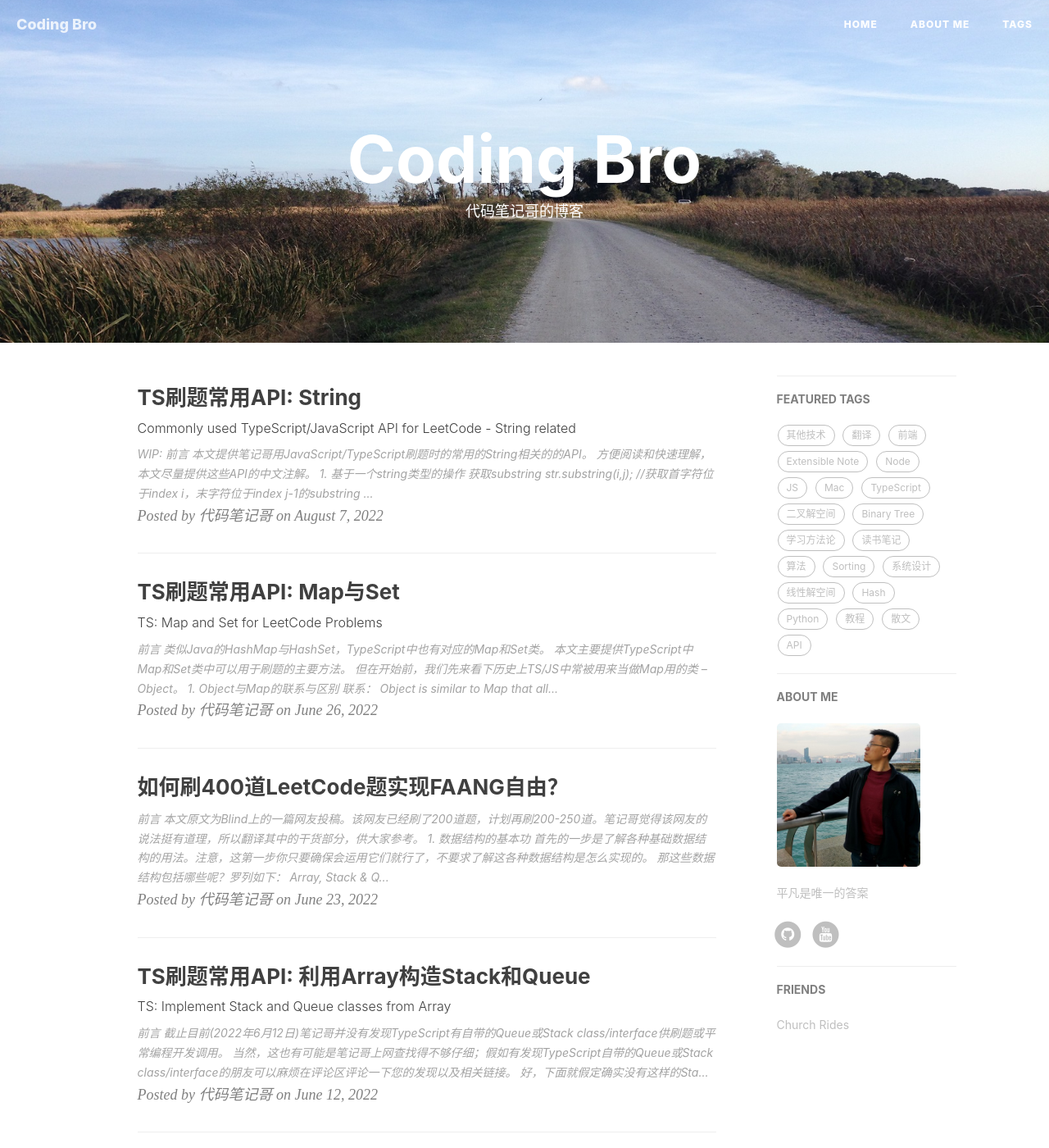
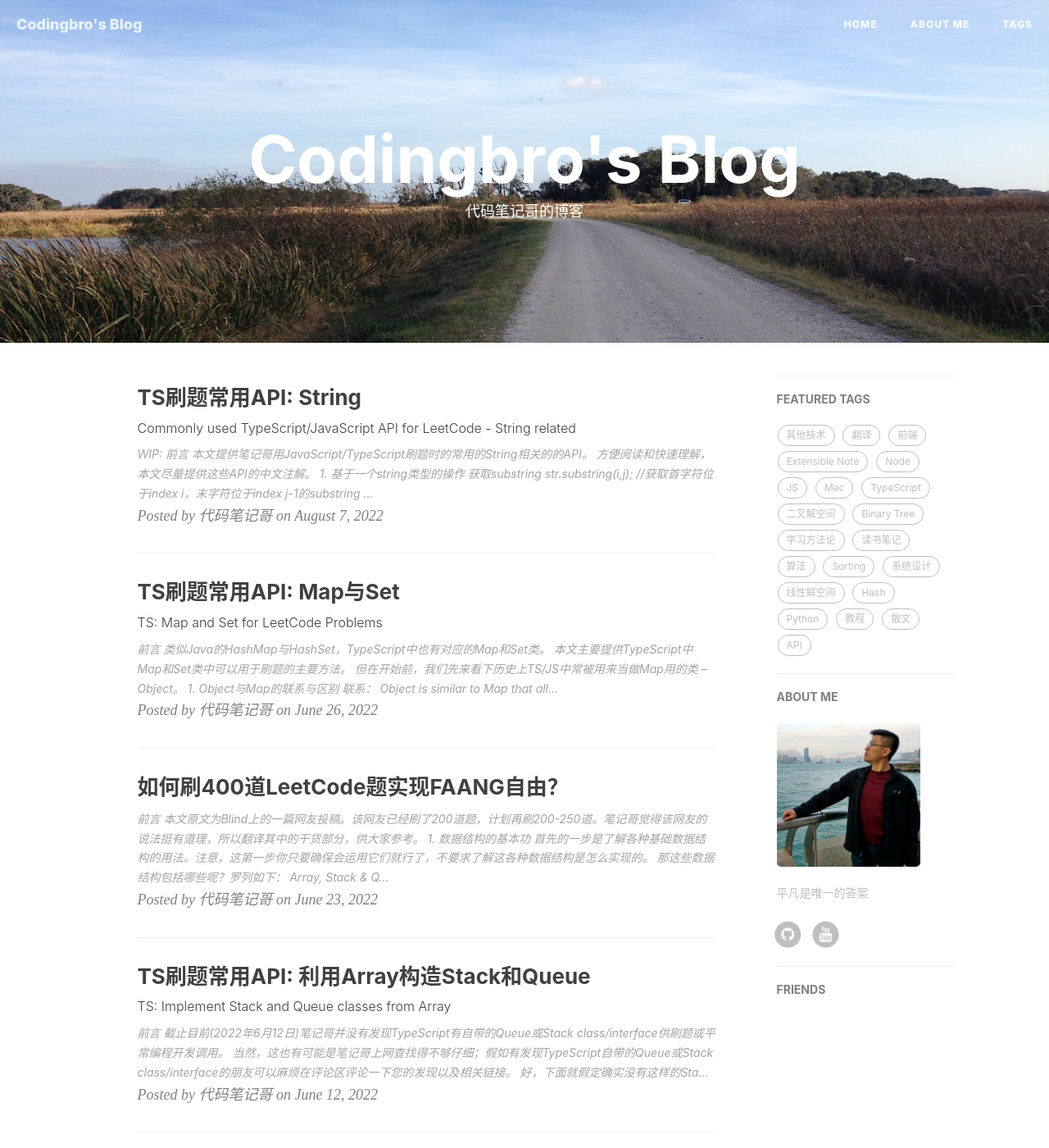
Before and after one commit to starwavelin/starwavelin.github.io, a Jekyll site: the page built from index.html, in a window 1280 px wide and 1400 px high. Shown: the whole window at 82% size. Built offline with Jekyll 4.4.1, drawn with Linux system fonts in a browser that asks for light colours; nearby versions of some CDN libraries; the list of posts is cut into pages by our own code; comment, search, counter and statistics services are not loaded; some of the changed text lies outside the part shown.

Commit message:
chore: update data in _config.yml file

```diff
--- a/_config.yml
+++ b/_config.yml
@@ -1,18 +1,17 @@
 # Site settings
-title: Coding Bro
-SEOTitle: 代码笔记哥 | Coding Bro
+title: Codingbro's Blog
+SEOTitle: 代码笔记哥 | Codingbro
 header-img: img/home-bg.jpg
 email:
-description: "The Cabin of Starwavelin (Coding Bro)"
-keyword: "starwavelin, xian lin, 代码笔记哥, 代码笔记哥的博客, 技术博客, ben lin, benxlin, tech blog"
-url: "https://starwavelin.github.io"   # your host, for absolute URL
+description: "The Blog of Codingbro Lin"
+keyword: "codingbro, codingbro lin, codingbro's blog, tech blog, xian lin, 代码笔记哥, 代码笔记哥的博客, 技术博客"
+url: "https://starwavelin.io" # your host, for absolute URL
 baseurl: "" # original: /huxblog-boilerplate, for example, '/blog' if your blog hosted on 'host/blog'
-
 
 # SNS settings
 RSS: true
-github_username:    starwavelin
-youtube_username:   starwavelin/
+github_username: starwavelin
+youtube_username: starwavelin
 twitter_username:
 linkedin_username:
 facebook_username:
@@ -21,20 +20,17 @@
 weibo_username:
 zhihu_username:
 
-
 # Build settings
 # from 2016, 'pygments' is unsupported on GitHub Pages. Use 'rouge' for highlighting instead.
 highlighter: rouge
 permalink: pretty
 paginate: 7
-exclude: ["less","node_modules","Gruntfile.js","package.json","README.md"]
-anchorjs: true                          # if you want to customize anchor. check out line:181 of `post.html`
-
+exclude: ["less", "node_modules", "Gruntfile.js", "package.json", "README.md"]
+anchorjs: true # if you want to customize anchor. check out line:181 of `post.html`
 
 # Gems
 # to support local preview for Jekyll 3.0
 plugins: [jekyll-paginate]
-
 
 # Markdown settings
 # replace redcarpet to kramdown,
@@ -42,8 +38,7 @@
 # document: http://jekyllrb.com/docs/configuration/#kramdown
 markdown: kramdown
 kramdown:
-  input: GFM                            # use Github Flavored Markdown !important
-
+  input: GFM # use Github Flavored Markdown !important
 
 # Disqus settings
 disqus_username: xlin12
@@ -53,7 +48,6 @@
 # Share component is depend on Comment so we can NOT use share only.
 #duoshuo_share: true                     # set to false if you want to use Comment without Sharing
 
-
 # Analytics settings
 # Baidu Analytics
 # ba_track_id: 4cc1f2d8f3067386cc5cdb626a202900
@@ -61,22 +55,14 @@
 # ga_track_id: 'UA-49627206-1'            # Format: UA-xxxxxx-xx
 # ga_domain: starwavelin.com
 
-
 # Sidebar settings
-sidebar: true                           # whether or not using Sidebar.
+sidebar: true # whether or not using Sidebar.
 sidebar-about-description: "平凡是唯一的答案"
-sidebar-avatar: /img/avatar.jpg      # use absolute URL, seeing it's used in both `/` and `/about/`
-
+sidebar-avatar: /img/avatar.jpg # use absolute URL, seeing it's used in both `/` and `/about/`
 
 # Featured Tags
-featured-tags: true                     # whether or not using Feature-Tags
-featured-condition-size: 1              # A tag will be featured if the size of it is more than this condition value
-
+featured-tags: true # whether or not using Feature-Tags
+featured-condition-size: 1 # A tag will be featured if the size of it is more than this condition value
 
 # Friends
-friends: [
-  {
-    title: "Church Rides",
-    href: "https://www.churchrides.com/"
-  }
-]
+friends: [{ title: "", href: "" }]
```
